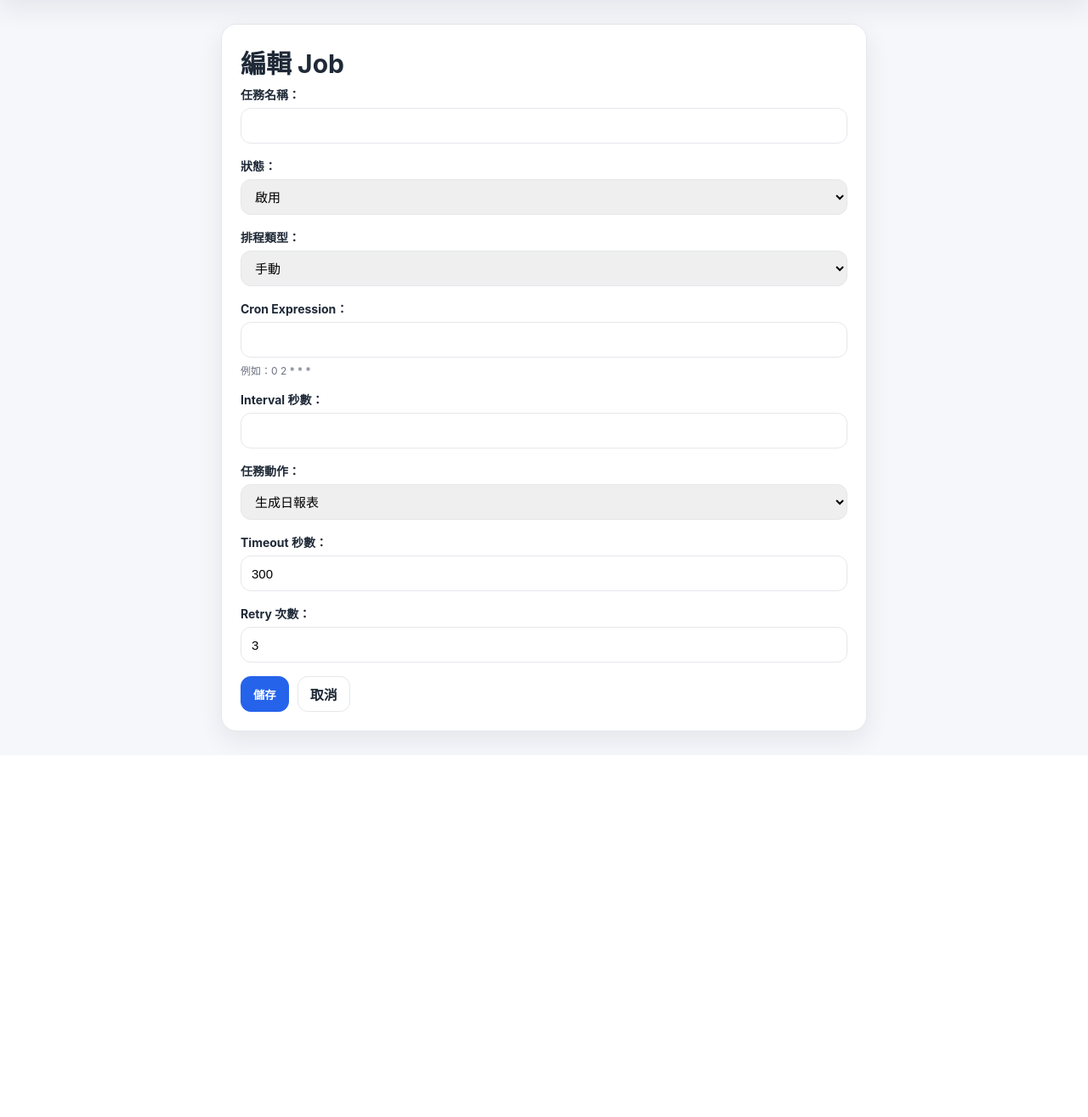
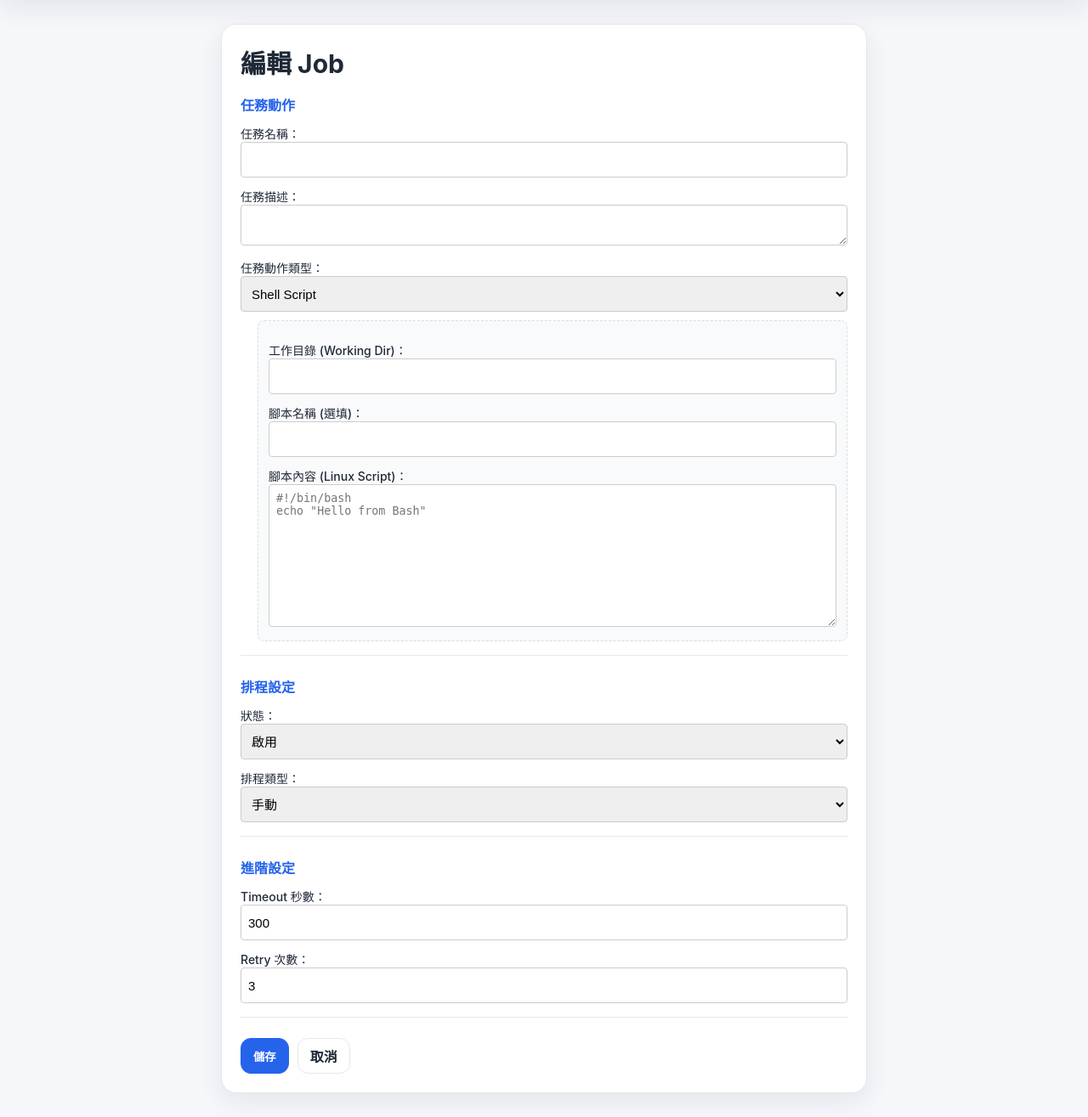
Before and after one commit to godis30300/distributed_job_scheduler, a Django app: template frontend/ui/templates/ui/job_form.html in a window 1280 px wide. Shown: the part 48-1363 px from the top of the page at 85% size. Before the commit the page ends 931 px from the top, so only its background shows below. Run offline with Django 5.2, Linux system fonts and the light colour scheme; the template is opened without the code that fills it: values that come from a table or form of the project are taken from there, others are empty; tables that the repository leaves empty hold one stand-in row (values such as "Sample post"); some libraries are stand-ins or nearby versions.

Commit message:
Update frontend: Refactor Job form with dynamic fields, remove manual task_id, and sync with latest backend models

```diff
--- a/frontend/ui/forms.py
+++ b/frontend/ui/forms.py
@@ -19,11 +19,9 @@ class JobForm(forms.Form):
         ('interval', 'Interval'),
     ]
     ACTION_CHOICES = [
-        ('report', '生成日報表'),
-        ('email', '發送 Email'),
-        ('backup', '備份資料庫'),
-        ('fail-test', '失敗測試'),
-        ('long-task', '長時間任務'),
+        ('shell', 'Shell Script'),
+        ('python_script', 'Python Script'),
+        ('api_call', 'API 呼叫 (HTTP)'),
     ]
     STATUS_CHOICES = [
         ('enabled', '啟用'),
@@ -31,10 +29,23 @@ class JobForm(forms.Form):
     ]
 
     task_name = forms.CharField(label='任務名稱', max_length=200)
+    description = forms.CharField(label='任務描述', widget=forms.Textarea(attrs={'rows': 2}), required=False)
     status = forms.ChoiceField(label='狀態', choices=STATUS_CHOICES)
+
     schedule_type = forms.ChoiceField(label='排程類型', choices=SCHEDULE_CHOICES)
     cron_expression = forms.CharField(label='Cron Expression', required=False, help_text='例如：0 2 * * *')
     interval_seconds = forms.IntegerField(label='Interval 秒數', required=False, min_value=1)
-    action = forms.ChoiceField(label='任務動作', choices=ACTION_CHOICES)
+
+    action = forms.ChoiceField(label='任務動作類型', choices=ACTION_CHOICES)
+
+    # API Call parameters
+    api_method = forms.ChoiceField(label='HTTP 方法', choices=[('GET', 'GET'), ('POST', 'POST'), ('PUT', 'PUT'), ('DELETE', 'DELETE')], required=False, initial='GET')
+    api_url = forms.URLField(label='API 網址', required=False, help_text='例如：http://backend:8000/api/system/health')
+
+    # Script parameters
+    working_dir = forms.CharField(label='工作目錄 (Working Dir)', required=False, help_text='例如：/app/scripts')
+    shell_script = forms.CharField(label='腳本名稱 (選填)', required=False, help_text='例如：hello.sh')
+    script_content = forms.CharField(label='腳本內容 (Linux Script)', widget=forms.Textarea(attrs={'rows': 10, 'placeholder': '#!/bin/bash\necho "Hello World"'}), required=False)
+
     timeout_seconds = forms.IntegerField(label='Timeout 秒數', min_value=1, initial=300)
     retry_limit = forms.IntegerField(label='Retry 次數', min_value=0, initial=3)
--- a/frontend/ui/static/ui/styles.css
+++ b/frontend/ui/static/ui/styles.css
@@ -49,7 +49,7 @@ h1, h2 { margin: 0 0 6px; }
 h1 { font-size: 30px; }
 h2 { font-size: 20px; }
 .muted { color: var(--muted); margin: 0; }
-.grid { display: grid; grid-template-columns: repeat(5, minmax(0, 1fr)); gap: 14px; }
+.grid { display: grid; grid-template-columns: repeat(5, minmax(0, 1fr)); gap: 14px; margin-bottom: 24px; }
 .card, .panel, .auth-card {
   background: var(--panel);
   border: 1px solid var(--border);
--- a/frontend/ui/templates/ui/job_form.html
+++ b/frontend/ui/templates/ui/job_form.html
@@ -3,13 +3,91 @@
 {% block content %}
 <section class="panel narrow">
   <h1>{% if mode == 'create' %}建立 Job{% else %}編輯 Job{% endif %}</h1>
-  <form method="post" class="form two-col">
+  <form method="post" class="form" id="job-form">
     {% csrf_token %}
-    {{ form.as_p }}
+
+    <div class="form-section">
+      <h3>任務動作</h3>
+      {{ form.task_name.label_tag }} {{ form.task_name }}
+      {{ form.description.label_tag }} {{ form.description }}
+
+      {{ form.action.label_tag }} {{ form.action }}
+
+      <div id="script-fields" class="sub-fields">
+        {{ form.working_dir.label_tag }} {{ form.working_dir }}
+        {{ form.shell_script.label_tag }} {{ form.shell_script }}
+        {{ form.script_content.label_tag }} {{ form.script_content }}
+      </div>
+
+      <div id="api-fields" class="sub-fields">
+        {{ form.api_method.label_tag }} {{ form.api_method }}
+        {{ form.api_url.label_tag }} {{ form.api_url }}
+      </div>
+    </div>
+
+    <div class="form-section">
+      <h3>排程設定</h3>
+      {{ form.status.label_tag }} {{ form.status }}
+      {{ form.schedule_type.label_tag }} {{ form.schedule_type }}
+
+      <div id="cron-fields" class="sub-fields">
+        {{ form.cron_expression.label_tag }} {{ form.cron_expression }}
+      </div>
+
+      <div id="interval-fields" class="sub-fields">
+        {{ form.interval_seconds.label_tag }} {{ form.interval_seconds }}
+      </div>
+    </div>
+
+    <div class="form-section">
+      <h3>進階設定</h3>
+      {{ form.timeout_seconds.label_tag }} {{ form.timeout_seconds }}
+      {{ form.retry_limit.label_tag }} {{ form.retry_limit }}
+    </div>
+
     <div class="form-actions">
       <button class="btn primary" type="submit">儲存</button>
       <a class="btn" href="{% url 'job_list' %}">取消</a>
     </div>
   </form>
-</section>
+  </section>
+
+  <style>
+  .form-section { margin-bottom: 24px; padding-bottom: 16px; border-bottom: 1px solid var(--border); }
+  .form-section h3 { margin-bottom: 12px; color: var(--primary); font-size: 16px; }
+  .sub-fields { margin-left: 20px; padding: 12px; background: #f9fafb; border-radius: 8px; margin-top: 10px; border: 1px dashed #ddd; }
+  .form label { display: block; margin-top: 12px; font-weight: 500; }
+  .form input, .form select, .form textarea { width: 100%; padding: 8px; border: 1px solid #ccc; border-radius: 4px; }
+  .form small { color: #666; font-size: 12px; }
+  </style>
+
+  <script>
+  document.addEventListener('DOMContentLoaded', function() {
+    const scheduleType = document.querySelector('[name="schedule_type"]');
+    const actionType = document.querySelector('[name="action"]');
+
+    function updateFields() {
+      // Schedule toggles
+      document.getElementById('cron-fields').style.display = scheduleType.value === 'cron' ? 'block' : 'none';
+      document.getElementById('interval-fields').style.display = scheduleType.value === 'interval' ? 'block' : 'none';
+
+      // Action toggles
+      const isScript = actionType.value === 'shell' || actionType.value === 'python_script';
+      document.getElementById('script-fields').style.display = isScript ? 'block' : 'none';
+      document.getElementById('api-fields').style.display = actionType.value === 'api_call' ? 'block' : 'none';
+
+      // Update script content placeholder based on type
+      const scriptArea = document.querySelector('[name="script_content"]');
+      if (actionType.value === 'python_script') {
+        scriptArea.placeholder = 'import sys\nprint("Hello from Python")';
+      } else {
+        scriptArea.placeholder = '#!/bin/bash\necho "Hello from Bash"';
+      }
+    }
+
+    scheduleType.addEventListener('change', updateFields);
+    actionType.addEventListener('change', updateFields);
+    updateFields();
+  });
+  </script>
 {% endblock %}
```
Also changed, not shown: frontend/requirements.txt (+13 -0 lines), frontend/scheduler_frontend/settings.py (+7 -5 lines), frontend/ui/api_client.py (+11 -3 lines), frontend/ui/views.py (+85 -6 lines), 1 other file.
